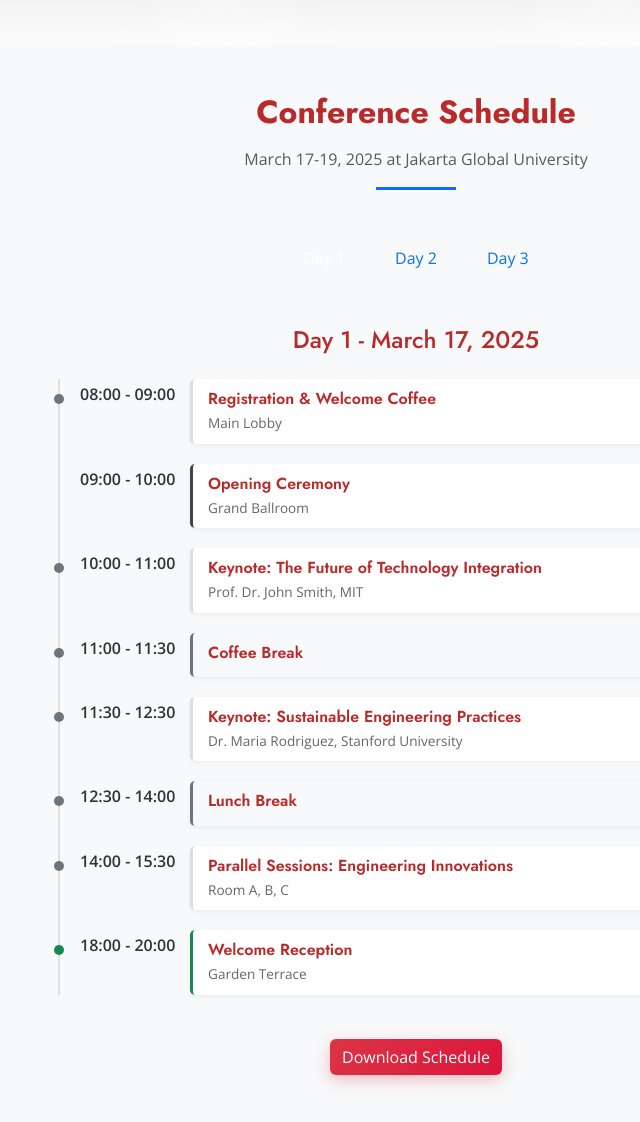
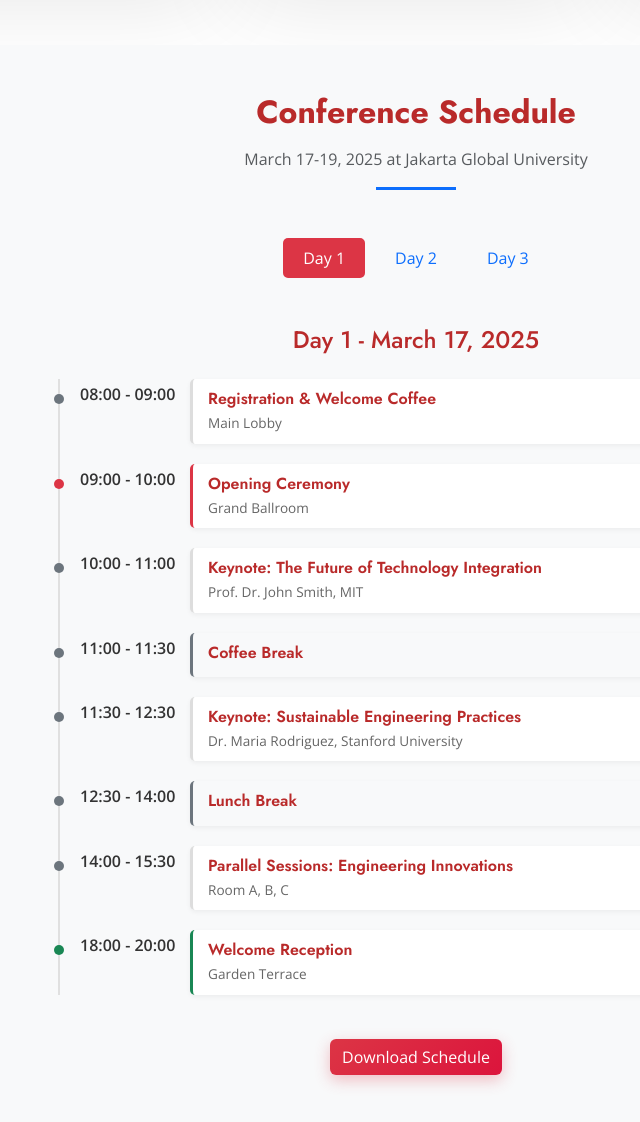
Before and after one commit to departmentiticjgu/conference, a PHP site: page / in a window 1280 px wide. Shown: the part 3376-4498 px from the top of the page, without its empty margins (224-864 px from the left). Run offline with PHP 8.4, Linux system fonts and the light colour scheme; some libraries are stand-ins or nearby versions.

Commit message:
Merubah Warna Schedule

```diff
--- a/assets/css/main.css
+++ b/assets/css/main.css
@@ -1559,7 +1559,7 @@ section,
   .simple-divider {
     height: 3px;
     width: 60px;
-    background-color: var(--bs-);
+    background-color: var(--bs-danger);
     margin: 0 auto;
   }
 
@@ -1571,7 +1571,7 @@ section,
   }
 
   .nav-pills .nav-link.active {
-    background-color: var(--bs-);
+    background-color: var(--bs-danger);
   }
 
   /* Schedule List */
@@ -1601,7 +1601,7 @@ section,
   }
 
   .schedule-item.highlight:before {
-    background-color: var(--bs-);
+    background-color: var(--bs-danger);
   }
 
   .schedule-item.break:before {
@@ -1629,7 +1629,7 @@ section,
   }
 
   .schedule-item.highlight .schedule-content {
-    border-left-color: var(--bs-);
+    border-left-color: var(--bs-danger);
   }
 
   .schedule-item.break .schedule-content {
```
